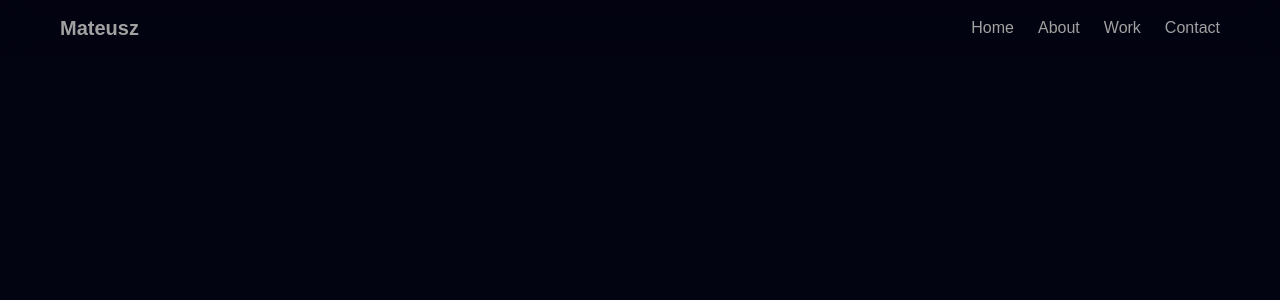
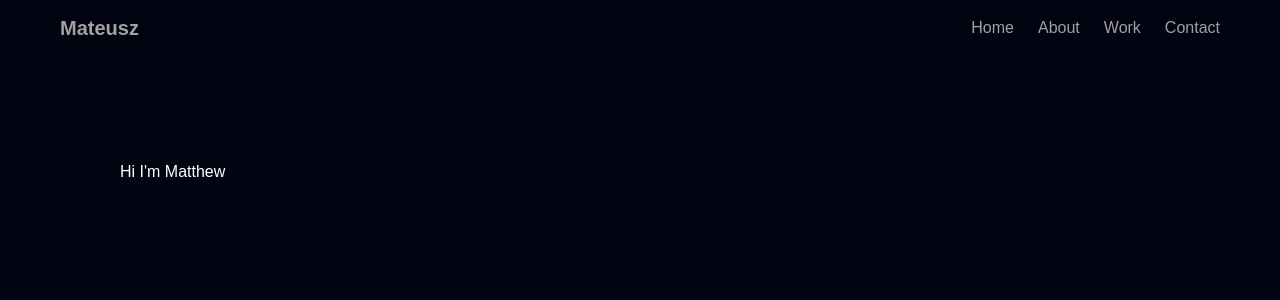
Before and after one commit to ms-matthew/portfolio, a React (Vite) app: page / in a window 1280 px wide. Shown: the top 300 px of the page. Built offline with nearby package versions, Linux system fonts and the light colour scheme; a web font is replaced by a local one.

Commit message:
Fast fix - export default HeroText

```diff
--- a/src/App.jsx
+++ b/src/App.jsx
@@ -1,9 +1,11 @@
 import React from "react";
 import Navbar from "./sections/Navbar";
+import Hero from "./sections/Hero";
 
 const App = () => {
   return <div className="container mx-auto max-w-7xl">
     <Navbar></Navbar>
+    <Hero></Hero>
     </div>;
 };
 
--- a/src/components/HeroText.jsx
+++ b/src/components/HeroText.jsx
@@ -9,3 +9,5 @@ const HeroText = () => {
         </div>
     )
 }
+
+export default HeroText
--- a/src/sections/Hero.jsx
+++ b/src/sections/Hero.jsx
@@ -1,3 +1,5 @@
+import HeroText from "../components/HeroText"
+
 const Hero = () => {
     return (
         <section className="flex items-start justify-center md:items-start md:justify-start min-h-screen overflow-hidden c-space">
```
